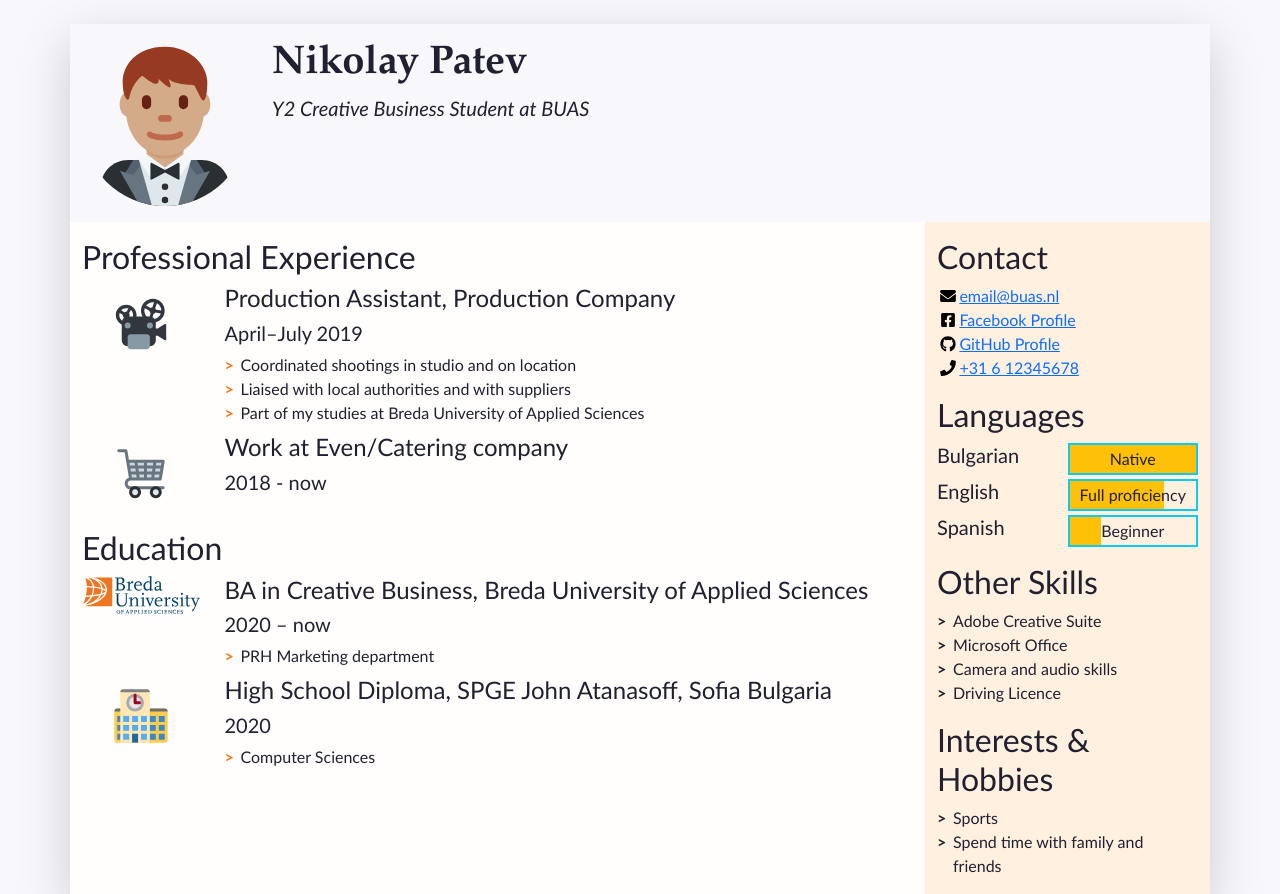
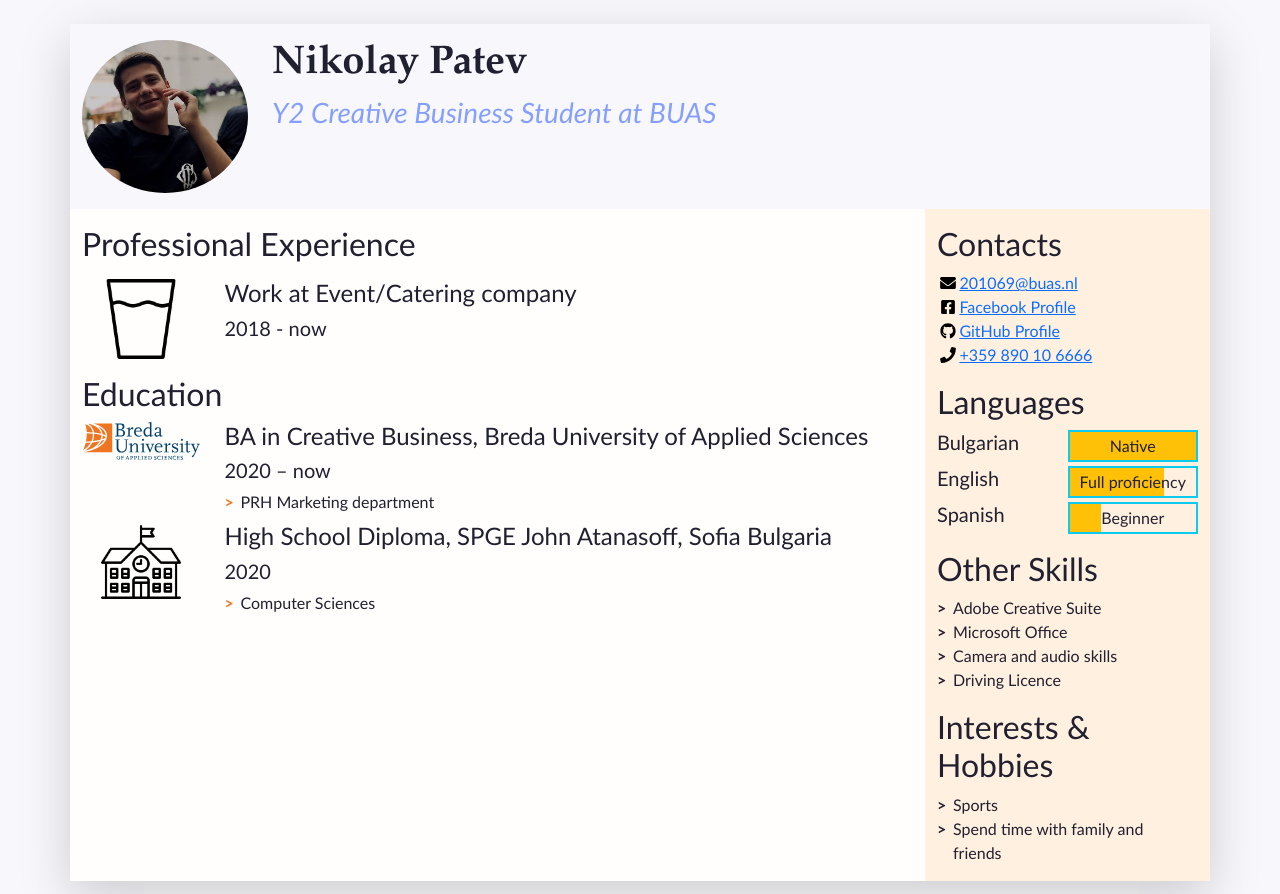
Before and after one commit to Nikolay201069/cv_201069, a plain HTML site: page index.html in a window 1280 px wide. Shown: the top 894 px of the page. Drawn offline with nearby package versions, Linux system fonts and the light colour scheme.

Commit message:
Update index.html

```diff
--- a/index.html
+++ b/index.html
@@ -48,14 +48,14 @@
             "w-100" makes sure the image takes the full width of the column it's in
             "rounded-circle" cuts a circle around the image
           -->
-          <img class="w-100 rounded-circle my-3" src="images/portrait.svg" alt="Portrait of Firstname Lastname" width="160">
+          <img class="w-100 rounded-circle my-3" src="images/Screenshot 2022-03-17 171727.png" alt="Portrait of Firstname Lastname" width="160">
         </div>
         <!--
           A container to wrap around your name and tagline. Full-width at small size, then columns of increasing size.
         -->
         <div class="col-12 col-sm-8 col-md-9 col-lg-10 my-3 header-content">
           <h1 class="fw-bolder">Nikolay Patev</h1>
-          <h5 class="fst-italic tagline">Y2 Creative Business Student at BUAS</h5>
+          <h3 class="fst-italic tagline">Y2 Creative Business Student at BUAS</h3>
         </div>
       </header>
 
@@ -85,17 +85,12 @@
               <!-- Top item (generally the latest or most relevant) in professional experience -->
               <li class="biography-item row mb-2">
                 <!-- We're using a grid inside a grid so we can align logos and text -->
-                <div class="logo-container col-3 col-sm-2 col-md-3 col-lg-2">
-                  <img class="biography-logo mw-100 d-block mx-auto" src="images/employers/projector.svg" alt="Company logo" width="80">
-                </div>
+                <div class="logo-container col-3 col-sm-2 col-md-3 col-lg-2"> </div>
                 <div class="biography-contents col-9 col-sm-10 col-md-9 col-lg-10">
-                  <h4>Production Assistant, Production Company</h4>
-                  <h5>April&ndash;July 2019</h5>
+
                   <!-- Use the list below to talk about your achievements -->
                   <ul class="biography-details list-unstyled">
-                    <li>Coordinated shootings in studio and on location</li>
-                    <li>Liaised with local authorities and with suppliers</li>
-                    <li>Part of my studies at Breda University of Applied Sciences</li>
+
                   </ul>
                 </div>
               </li>
@@ -104,10 +99,10 @@
               <li class="biography-item row mb-2">
                 <div class="logo-container col-3 col-sm-2 col-md-3 col-lg-2">
                 <!-- We're using a grid inside a grid so we can align logos and text -->
-                  <img class="biography-logo mw-100 d-block mx-auto" src="images/employers/trolley.svg" alt="Company logo" width="80">
+                  <img class="biography-logo mw-100 d-block mx-auto" src="images/employers/glass.png" alt="Company logo" width="80">
                 </div>
                 <div class="biography-contents col-9 col-sm-10 col-md-9 col-lg-10">
-                  <h4>Work at Even/Catering company&nbsp;&nbsp;</h4>
+                  <h4>Work at Event/Catering company&nbsp;&nbsp;</h4>
                   <h5>2018 - now</h5>
                   <!-- This entry doesn't have a list of achievements, but you can copy-paste the one from above -->
                 </div>
@@ -141,7 +136,7 @@
               <!-- 2nd item in education -->
               <li class="biography-item row mb-2">
                 <div class="logo-container col-3 col-sm-2 col-md-3 col-lg-2">
-                  <img class="biography-logo mw-100 d-block mx-auto" src="images/schools/school.svg" alt="School logo" width="80">
+                  <img class="biography-logo mw-100 d-block mx-auto" src="images/schools/school.png" alt="School logo" width="80">
                 </div>
                 <div class="biography-contents col-9 col-sm-10 col-md-9 col-lg-10">
                   <h4>High School Diploma, SPGE John Atanasoff, Sofia Bulgaria</h4>
@@ -167,7 +162,7 @@
 
           <!-- The first block will be contact details -->
           <section class="my-3 aside-section">
-            <h2>Contact</h2>
+            <h2>Contacts</h2>
             <!--
               A list of all your contact details.
               There are more icons in the images/icons folder, have a look if you want to add your LinkedIn or TikTok profile.
@@ -178,8 +173,7 @@
               <li class="contact-item">
                 <a class="d-flex align-items-center" href="mailto:email@buas.nl" target="_blank">
                   <img class="contact-icon" src="images/icons/envelope.svg" alt="Email">
-                  email@buas.nl
-                </a>
+                201069@buas.nl</a>
               </li>
               <li class="contact-item">
                 <a class="d-flex align-items-center" href="https://facebook.com/" target="_blank">
@@ -196,8 +190,8 @@
               <li class="contact-item">
                 <a class="d-flex align-items-center" href="tel:+31612345678" target="_blank">
                   <img class="contact-icon" src="images/icons/phone.svg" alt="Mobile Phone">
-                  +31 6 12345678
-                </a>
+                +359 890 10 6666
+              </a>
               </li>
             </ul>
           </section>
```
